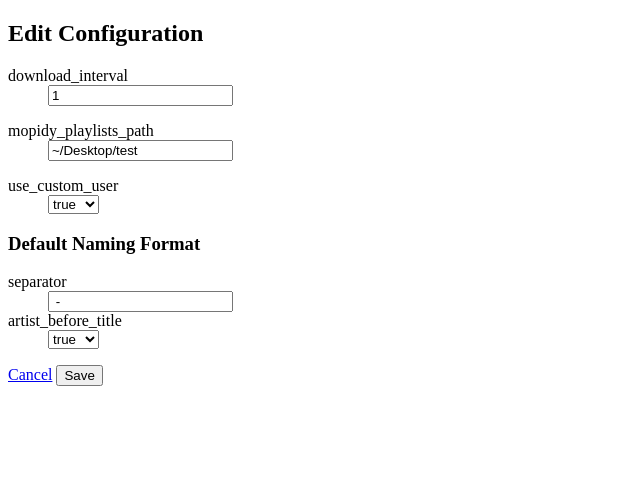
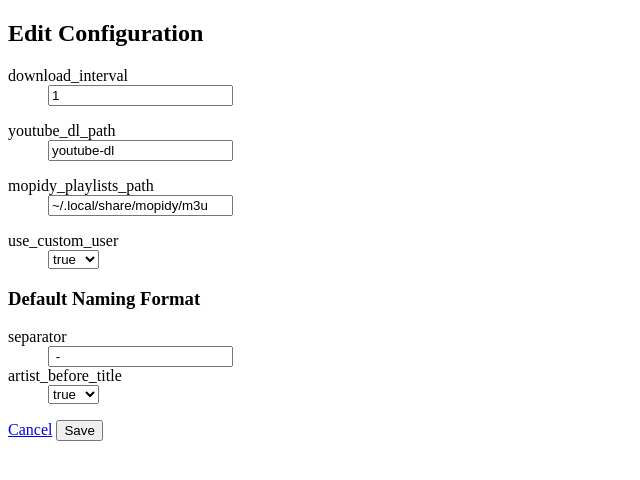
Before and after one commit to hQamonky/YtMusicDownloader, a Flask app: page /ui/configuration in a window 1280 px wide. Shown: the top 480 px of the page, without its empty margins (0-640 px from the left). Run offline with Flask 2, Linux system fonts and the light colour scheme; some libraries are stand-ins or nearby versions.

Commit message:
Added youtube-dl path to configuration.

```diff
--- a/src/configuration.json
+++ b/src/configuration.json
@@ -1 +1 @@
-{"version": "2.0", "download_interval": "1", "mopidy_playlists_path": "~/Desktop/test", "use_custom_user": "true", "naming_format": {"separator": " - ", "artist_before_title": "true"}}
+{"version": "2.0", "download_interval": "1", "youtube_dl_path": "youtube-dl", "mopidy_playlists_path": "~/.local/share/mopidy/m3u", "use_custom_user": "true", "naming_format": {"separator": " - ", "artist_before_title": "true"}}
--- a/src/controller/__init__.py
+++ b/src/controller/__init__.py
@@ -54,6 +54,24 @@ class Controller:
         return config['mopidy_playlists_path']
 
     @staticmethod
+    def set_youtube_dl_path(path):
+        if path[-1:] == '/':
+            path = path[:-1]
+        # Get configuration file
+        with open('./src/configuration.json') as json_file:
+            config = json.load(json_file)
+        config['youtube_dl_path'] = path
+        with open('./src/configuration.json', 'w') as outfile:
+            json.dump(config, outfile)
+        return config
+
+    @staticmethod
+    def get_youtube_dl_path():
+        with open('./src/configuration.json') as json_file:
+            config = json.load(json_file)
+        return config['youtube_dl_path']
+
+    @staticmethod
     def update_config_naming_format(args):
         # Get configuration file
         with open('./src/configuration.json') as json_file:
@@ -86,7 +104,8 @@ class Controller:
 
     @staticmethod
     def update_youtube_dl():
-        return YoutubeDl.update()
+        youtube_dl = YoutubeDl(Controller.get_youtube_dl_path())
+        return youtube_dl.update()
 
     # Database ---------------------------------------------------------------------------------------------------------
 
@@ -100,6 +119,7 @@ class Controller:
         config = {
             "version": "2.0",
             "download_interval": "1",
+            "youtube_dl_path": "./src/youtube_dl/youtube-dl",
             "mopidy_playlists_path": "~/.local/share/mopidy/m3u",
             "use_custom_user": "true",
             "naming_format": {
@@ -123,7 +143,8 @@ class Controller:
     def new_playlist(args):
         if args.folder[-1:] == '/':
             args.folder = args.folder[:-1]
-        yt_playlist = YoutubeDl.list_playlist(args.url)
+        youtube_dl = YoutubeDl(Controller.get_youtube_dl_path())
+        yt_playlist = youtube_dl.list_playlist(args.url)
         print(yt_playlist)
         Database.new_playlist(yt_playlist['id'], args.name, yt_playlist['uploader'], args.folder)
         mopidy = Mopidy(Controller.get_mopidy_playlists_path())
@@ -144,7 +165,8 @@ class Controller:
     def update_playlist(identifier, args):
         if args.folder[-1:] == '/':
             args.folder = args.folder[:-1]
-        yt_playlist = YoutubeDl.list_playlist(args.url)
+        youtube_dl = YoutubeDl(Controller.get_youtube_dl_path())
+        yt_playlist = youtube_dl.list_playlist(args.url)
         print(yt_playlist)
         Database.update_playlist(identifier, yt_playlist['id'], args.name, yt_playlist['uploader'], args.folder)
         return {
@@ -178,12 +200,13 @@ class Controller:
         # Get playlists youtube id
         youtube_id = db_playlist['youtube_id']
         # Update youtube-dl
-        print(YoutubeDl.get_version())
+        youtube_dl = YoutubeDl(Controller.get_youtube_dl_path())
+        print(youtube_dl.get_version())
         # print('Checking for youtube-dl updates...')
-        # print(YoutubeDl.update()['message'])
+        # print(youtube_dl.update()['message'])
         # Get playlist info from youtube
         print("yt_playlist : ")
-        yt_playlist = YoutubeDl.list_playlist(YoutubeDl.playlist_url() + youtube_id)
+        yt_playlist = youtube_dl.list_playlist(YoutubeDl.playlist_url() + youtube_id)
         print(yt_playlist)
         log = {
             'id': playlist_id,
@@ -273,8 +296,8 @@ class Controller:
                     subprocess.run(["chmod", "755", output_folder],
                                    check=True, stdout=subprocess.PIPE, universal_newlines=True)
                 # Download video
-                YoutubeDl.download_music(YoutubeDl.video_url() + video['id'],
-                                         output_folder + '/' + yt_video_info['title'] + ".webm")
+                youtube_dl.download_music(YoutubeDl.video_url() + video['id'], output_folder + '/'
+                                          + yt_video_info['title'] + ".webm")
                 # Set permissions to downloaded file
                 file = output_folder + '/' + yt_video_info['title'] + '.mp3'
                 if use_custom_user == "true":
--- a/src/endpoints/templates/configuration.html
+++ b/src/endpoints/templates/configuration.html
@@ -5,6 +5,9 @@
 <form method=post>
     <dl>
         {{ render_field(form.download_interval) }}
+    </dl>
+    <dl>
+        {{ render_field(form.youtube_dl_path) }}
     </dl>
     <dl>
         {{ render_field(form.mopidy_playlists_path) }}
--- a/src/endpoints/ui.py
+++ b/src/endpoints/ui.py
@@ -362,6 +362,7 @@ def ui_configuration():
     configuration = Controller.get_configuration()
     form = ConfigurationForm(formdata=request.form,
                              download_interval=configuration['download_interval'],
+                             youtube_dl_path=configuration['youtube_dl_path'],
                              mopidy_playlists_path=configuration['mopidy_playlists_path'],
                              use_custom_user=configuration['use_custom_user'],
                              separator=configuration['naming_format']['separator'],
@@ -372,12 +373,14 @@ def ui_configuration():
             # save edits
             class Args:
                 download_interval = form.download_interval.data
+                youtube_dl_path = form.youtube_dl_path.data
                 mopidy_playlists_path = form.mopidy_playlists_path.data
                 use_custom_user = form.use_custom_user.data
                 separator = form.separator.data
                 artist_before_title = form.artist_before_title.data
             args = Args()
             Controller.set_download_interval(args.download_interval)
+            Controller.set_youtube_dl_path(args.youtube_dl_path)
             Controller.set_mopidy_playlists_path(args.mopidy_playlists_path)
             Controller.update_config_user(args.use_custom_user)
             Controller.update_config_naming_format(args)
@@ -388,6 +391,7 @@ def ui_configuration():
 class ConfigurationForm(Form):
     bool_types = [('true', 'true'), ('false', 'false')]
     download_interval = StringField('download_interval')
+    youtube_dl_path = StringField('youtube_dl_path')
     mopidy_playlists_path = StringField('mopidy_playlists_path')
     use_custom_user = SelectField('use_custom_user', choices=bool_types)
     separator = StringField('separator')
```
Also changed, not shown: src/youtube_dl/__init__.py (+19 -19 lines), src/ytMusicDownloader.db.
